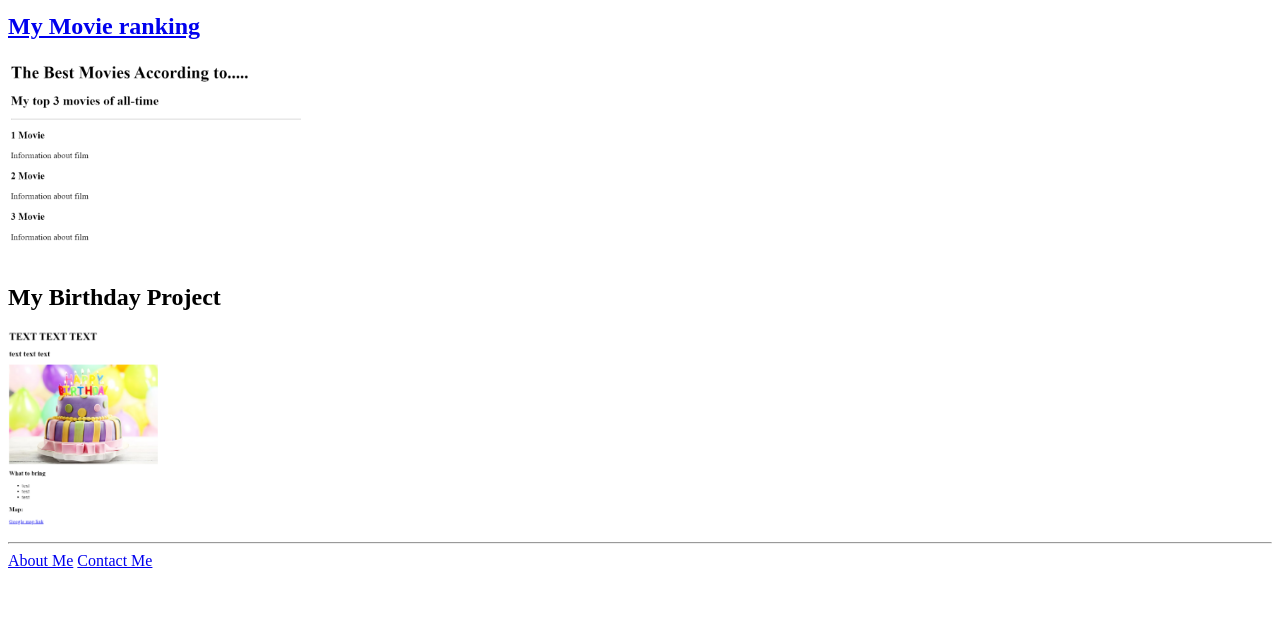
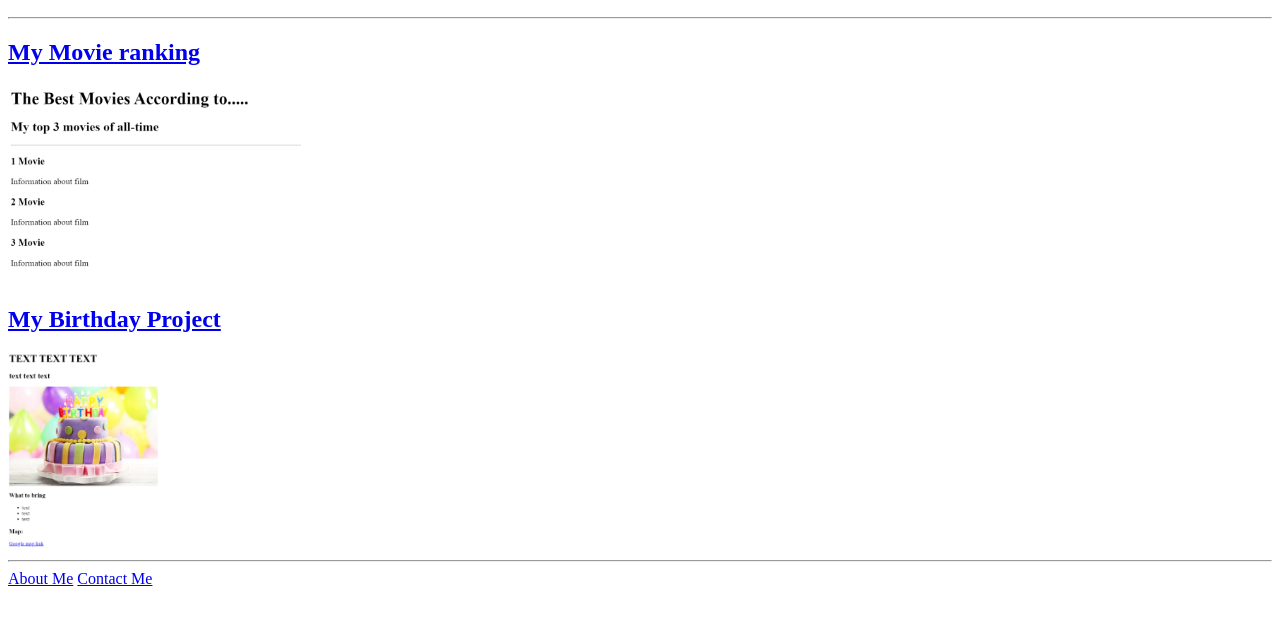
Before and after one commit to CzapaWiksa/html-portfolio, a plain HTML site: page index.html in a window 1280 px wide. Shown: the part 136-758 px from the top of the page. Drawn offline with Linux system fonts and the light colour scheme.

Commit message:
Update index.html

```diff
--- a/index.html
+++ b/index.html
@@ -1,4 +1,4 @@
-<!-- TODO 1: Create the HTML Boilerplate -->
+e<!-- TODO 1: Create the HTML Boilerplate -->
 <!DOCTYPE html>
 <html lang="en">
 <head>
@@ -14,7 +14,7 @@
 <a href="./public/movie-ranking.html"><h2>My Movie ranking</h2></a>
 <img src="./assets/images/movie-ranking.png" height="200px">
 <br \>
-<h2>My Birthday Project</h2> <a href="./public/birthday-invite.html"></a>
+<h2><a href="./public/birthday-invite.html">My Birthday Project</a></h2>
 <img src="./assets/images/birthday-invite.png" height="200px">
 <hr \>
 <a href="./public/about.html">About Me</a>
```
